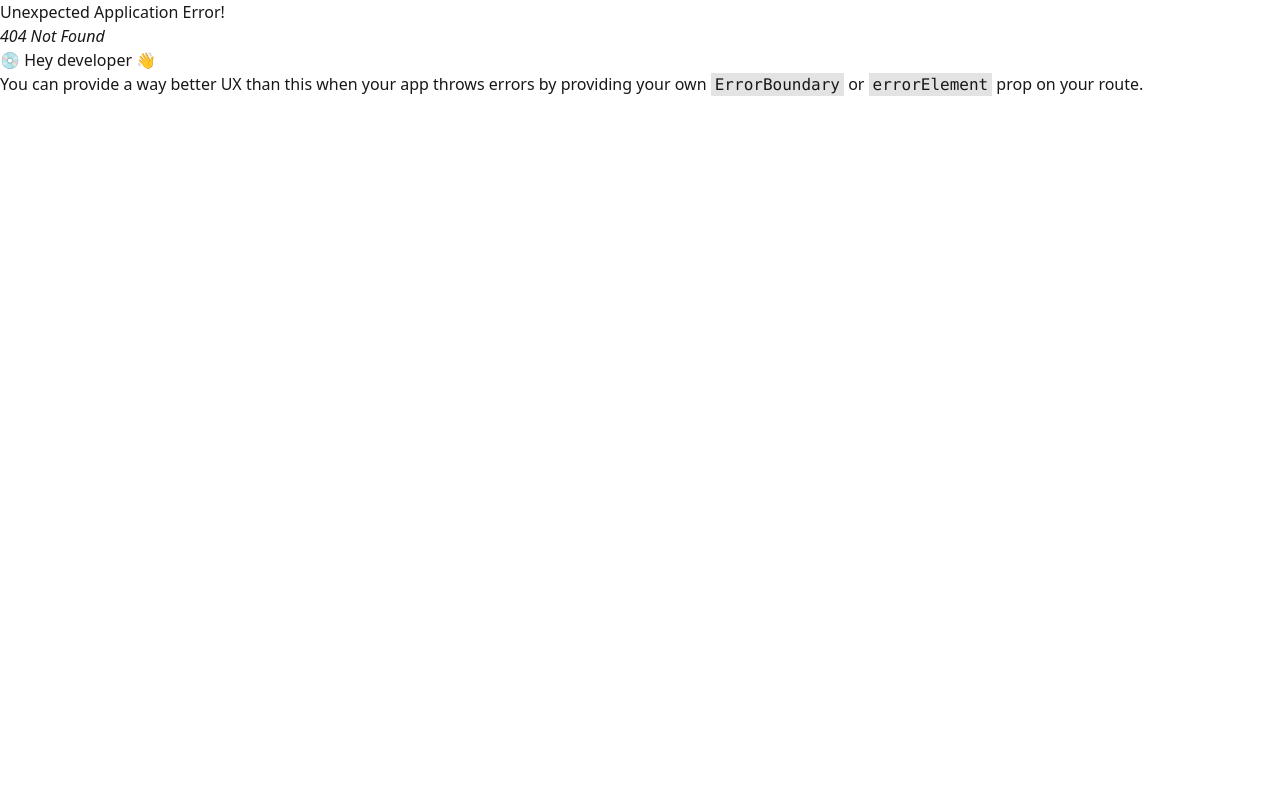
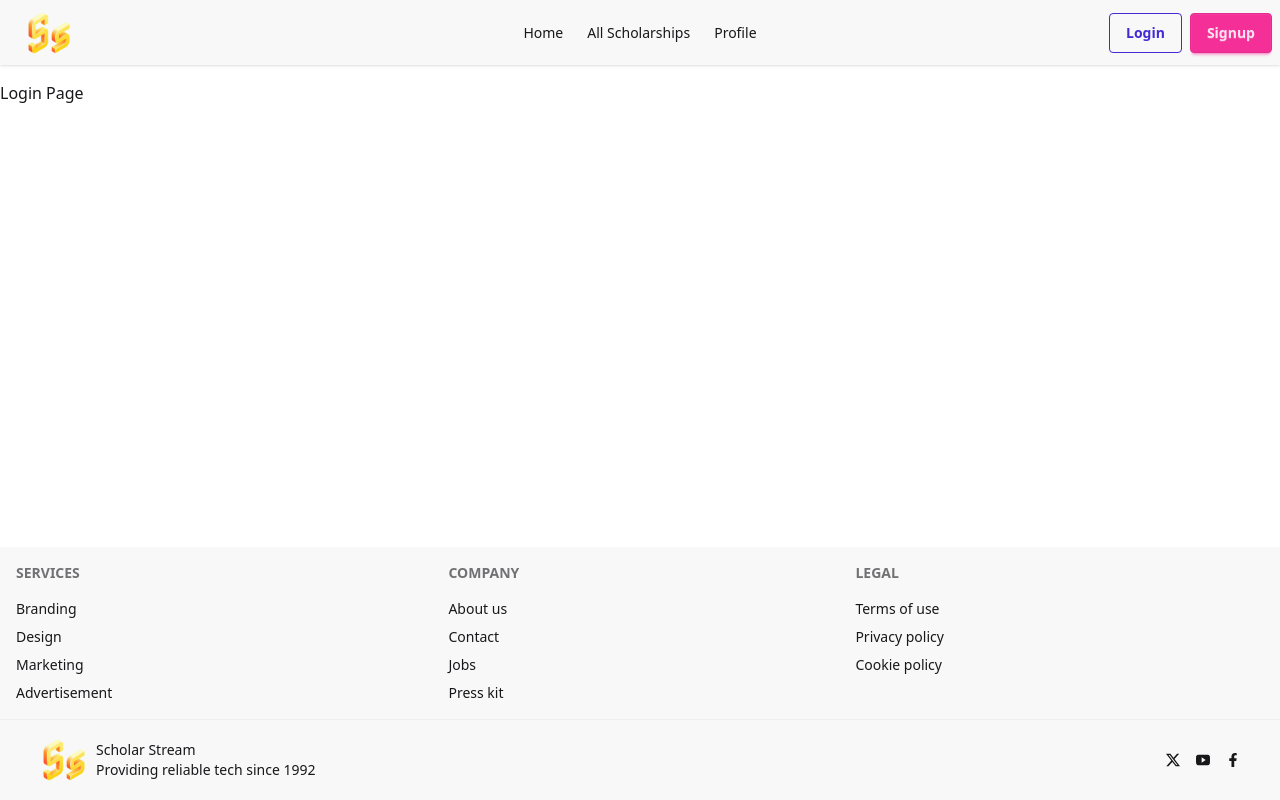
Before and after one commit to devpolas/scholar-stream-client, a React (Vite) app: page /login in a window 1280 px wide. Before the commit this address had no page. Built offline with nearby package versions, Linux system fonts and the light colour scheme.

Commit message:
design navbar footer and routing all pages as well

```diff
--- /dev/null
+++ b/src/components/footer/Footer.jsx
@@ -0,0 +1,59 @@
+import { BsTwitterX } from "react-icons/bs";
+import { FaFacebookF } from "react-icons/fa";
+import { IoLogoYoutube } from "react-icons/io";
+import logo from "./../../assets/logo.png";
+import { Link } from "react-router";
+
+export default function Footer() {
+  return (
+    <div className='flex flex-col justify-center items-center w-full'>
+      <footer className='footer sm:footer-horizontal bg-base-200 text-base-content p-4'>
+        <nav>
+          <h6 className='footer-title'>Services</h6>
+          <a className='link link-hover'>Branding</a>
+          <a className='link link-hover'>Design</a>
+          <a className='link link-hover'>Marketing</a>
+          <a className='link link-hover'>Advertisement</a>
+        </nav>
+        <nav>
+          <h6 className='footer-title'>Company</h6>
+          <a className='link link-hover'>About us</a>
+          <a className='link link-hover'>Contact</a>
+          <a className='link link-hover'>Jobs</a>
+          <a className='link link-hover'>Press kit</a>
+        </nav>
+        <nav>
+          <h6 className='footer-title'>Legal</h6>
+          <a className='link link-hover'>Terms of use</a>
+          <a className='link link-hover'>Privacy policy</a>
+          <a className='link link-hover'>Cookie policy</a>
+        </nav>
+      </footer>
+      <footer className='footer bg-base-200 text-base-content border-base-300 border-t px-10 py-4 flex flex-col-reverse sm:flex-row justify-between'>
+        <aside className='grid-flow-col items-center'>
+          <Link to={"/"}>
+            <img className='w-12' src={logo} alt='Logo' />
+          </Link>
+          <p>
+            Scholar Stream
+            <br />
+            Providing reliable tech since 1992
+          </p>
+        </aside>
+        <nav className='md:place-self-center md:justify-self-end'>
+          <div className='grid grid-flow-col gap-4'>
+            <a>
+              <BsTwitterX />
+            </a>
+            <a>
+              <IoLogoYoutube />
+            </a>
+            <a>
+              <FaFacebookF />
+            </a>
+          </div>
+        </nav>
+      </footer>
+    </div>
+  );
+}
--- a/src/components/navbar/Navbar.jsx
+++ b/src/components/navbar/Navbar.jsx
@@ -1,22 +1,23 @@
 import { SlMenu } from "react-icons/sl";
 import logo from "./../../assets/logo.png";
+import { Link } from "react-router";
 
 export default function Navbar() {
   const links = (
     <>
       <li>
-        <a>Home</a>
+        <Link to={"/"}>Home</Link>
       </li>
       <li>
-        <a>All Scholarships</a>
+        <Link to={"/all-scholarships"}>All Scholarships</Link>
       </li>
       <li>
-        <a>Profile</a>
+        <Link to={"/profile"}>Profile</Link>
       </li>
     </>
   );
   return (
-    <div className='navbar bg-base-100 shadow-sm'>
+    <div className='navbar bg-base-200 shadow-sm'>
       <div className='navbar-start'>
         <div className='dropdown'>
           <div tabIndex={0} role='button' className='btn btn-ghost lg:hidden'>
@@ -29,21 +30,27 @@ export default function Navbar() {
             {links}
           </ul>
         </div>
-        <a className='btn btn-ghost text-xl'>
+        <Link to={"/"} className='btn btn-ghost text-xl'>
           <img className='w-12' src={logo} alt='Scholar Stream Logo' />
-        </a>
+        </Link>
       </div>
       <div className='navbar-center hidden lg:flex'>
         <ul className='menu menu-horizontal px-1'>{links}</ul>
       </div>
       <div className='navbar-end'>
         <div className='flex flex-row gap-2'>
-          <button className='btn btn-outline btn-primary btn-xs sm:btn-sm md:btn-md'>
+          <Link
+            to={"/login"}
+            className='btn btn-outline btn-primary btn-xs sm:btn-sm md:btn-md'
+          >
             Login
-          </button>
-          <button className='btn btn-secondary btn-xs sm:btn-sm md:btn-md'>
+          </Link>
+          <Link
+            to={"/signup"}
+            className='btn btn-secondary btn-xs sm:btn-sm md:btn-md'
+          >
             Signup
-          </button>
+          </Link>
         </div>
       </div>
     </div>
--- a/src/layouts/RootLayout.jsx
+++ b/src/layouts/RootLayout.jsx
@@ -1,15 +1,19 @@
 import { Outlet } from "react-router";
 import Navbar from "../components/navbar/Navbar";
+import Footer from "../components/footer/Footer";
 
 export default function RootLayout() {
   return (
-    <>
+    <div className='min-h-screen flex flex-col max-w-7xl mx-auto'>
       <nav>
         <Navbar />
       </nav>
-      <main>
+      <main className='flex-1 my-4'>
         <Outlet />
       </main>
-    </>
+      <footer>
+        <Footer />
+      </footer>
+    </div>
   );
 }
--- /dev/null
+++ b/src/pages/HomePage.jsx
@@ -0,0 +1,3 @@
+export default function HomePage() {
+  return <div>Home Page</div>;
+}
--- /dev/null
+++ b/src/pages/LoginPage.jsx
@@ -0,0 +1,3 @@
+export default function LoginPage() {
+  return <div>Login Page</div>;
+}
--- /dev/null
+++ b/src/pages/ProfilePage.jsx
@@ -0,0 +1,3 @@
+export default function ProfilePage() {
+  return <div>Profile Page</div>;
+}
--- /dev/null
+++ b/src/pages/ScholarshipsPage.jsx
@@ -0,0 +1,3 @@
+export default function ScholarshipsPage() {
+  return <div>Scholarships Page</div>;
+}
--- /dev/null
+++ b/src/pages/SignupPage.jsx
@@ -0,0 +1,3 @@
+export default function SignupPage() {
+  return <div>Signup Page</div>;
+}
--- a/src/router/Router.jsx
+++ b/src/router/Router.jsx
@@ -1,10 +1,25 @@
 import { createBrowserRouter } from "react-router";
 import RootLayout from "../layouts/RootLayout";
+import HomePage from "../pages/HomePage";
+import LoginPage from "../pages/LoginPage";
+import SignupPage from "../pages/SignupPage";
+import ScholarshipsPage from "../pages/ScholarshipsPage";
+import ProfilePage from "../pages/ProfilePage";
 
 const router = createBrowserRouter([
   {
     path: "/",
     Component: RootLayout,
+    children: [
+      {
+        index: true,
+        Component: HomePage,
+      },
+      { path: "login", Component: LoginPage },
+      { path: "signup", Component: SignupPage },
+      { path: "all-scholarships", Component: ScholarshipsPage },
+      { path: "profile", Component: ProfilePage },
+    ],
   },
 ]);
 
```
